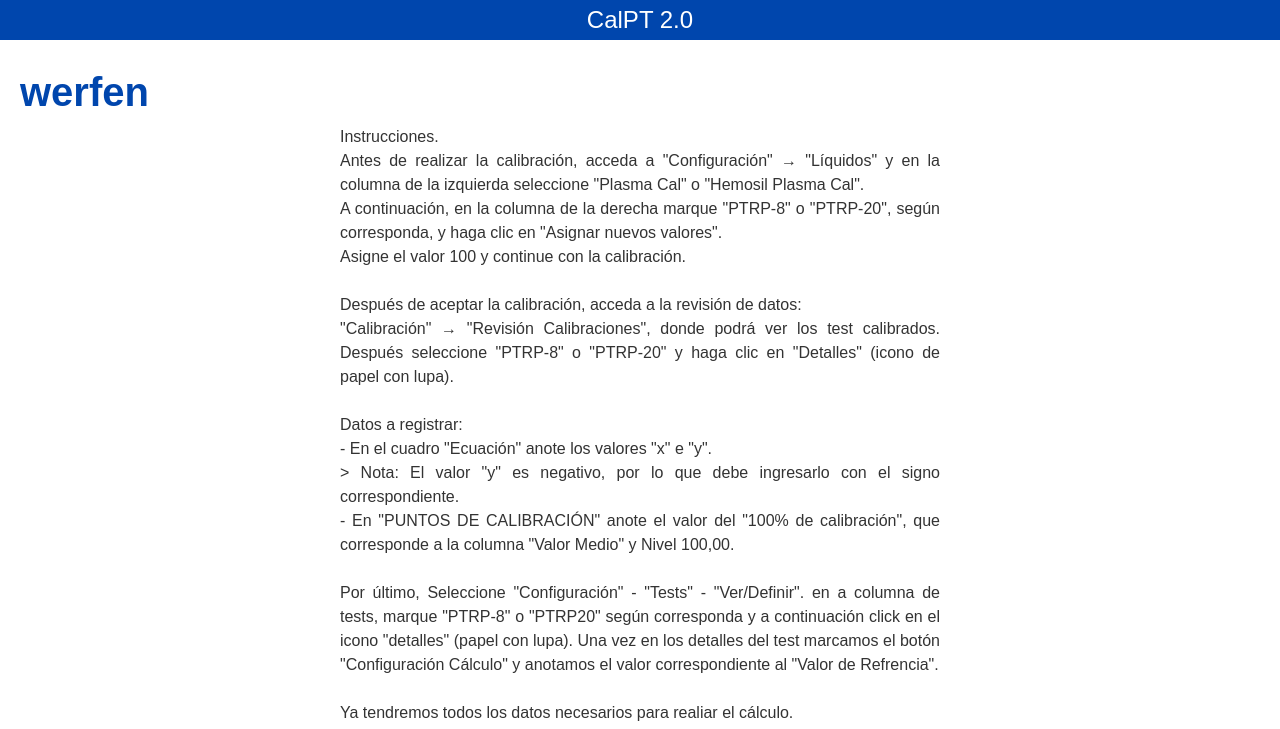
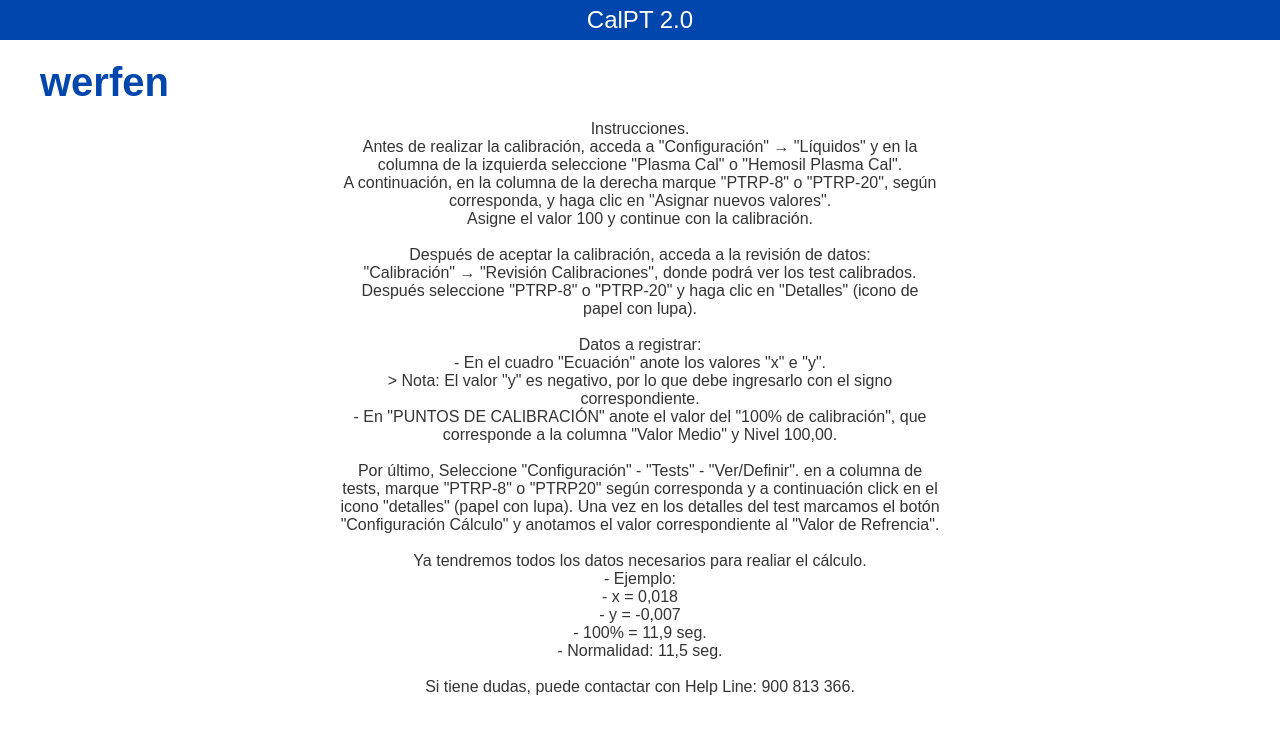
Before and after one commit to Snadilius/ptcal, a plain HTML site: page ayuda.html in a window 1280 px wide. Shown: the top 729 px of the page. Drawn offline with Linux system fonts and the light colour scheme.

Commit message:
Update ayuda.html

```diff
--- a/ayuda.html
+++ b/ayuda.html
@@ -26,17 +26,18 @@
             color: #0046ad;
             font-weight: bold;
             font-size: 2.5rem;
-            margin-top: 10px;
-            align-self: flex-start;
+            margin-left: 20px;
+            text-align: left;
+            position: absolute;
+            left: 20px;
         }
 
-        .legend {
+      .legend {
             font-size: 1rem;
             color: #333;
-            text-align: justify;
-            margin-top: 10px;
+            text-align: center;
+            margin-top: 60px;
             max-width: 600px;
-            line-height: 1.5;
         }
 
         .container {
```
